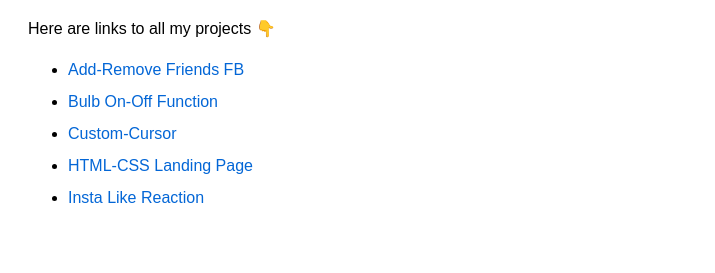
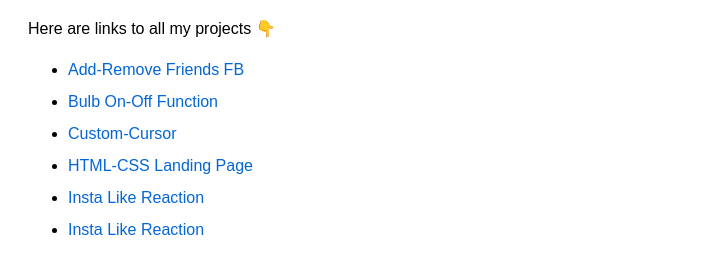
Before and after one commit to SurajChandraPaladiya/learning-web-dev, a plain HTML site: page index.html in a window 1280 px wide. Shown: the part 89-362 px from the top of the page, without its empty margins (0-715 px from the left). Drawn offline with Linux system fonts and the light colour scheme.

Commit message:
Updated Index.html Page

```diff
--- a/index.html
+++ b/index.html
@@ -20,6 +20,7 @@
         <li><a href="./Basic-HTML-CSS-JS-Projects/Custom-Cursor/index.html">Custom-Cursor</a></li>
         <li><a href="./Basic-HTML-CSS-JS-Projects/HTML-CSS Wepage/index.html">HTML-CSS Landing Page</a></li>
         <li><a href="./Basic-HTML-CSS-JS-Projects/Insta_Love_React/index.html">Insta Like Reaction</a></li>
+        <li><a href="./Basic-HTML-CSS-JS-Projects/Insta_Story_Section/index.html">Insta Like Reaction</a></li>
         <!-- Add more links as you create more projects -->
     </ul>
 </body>
```
